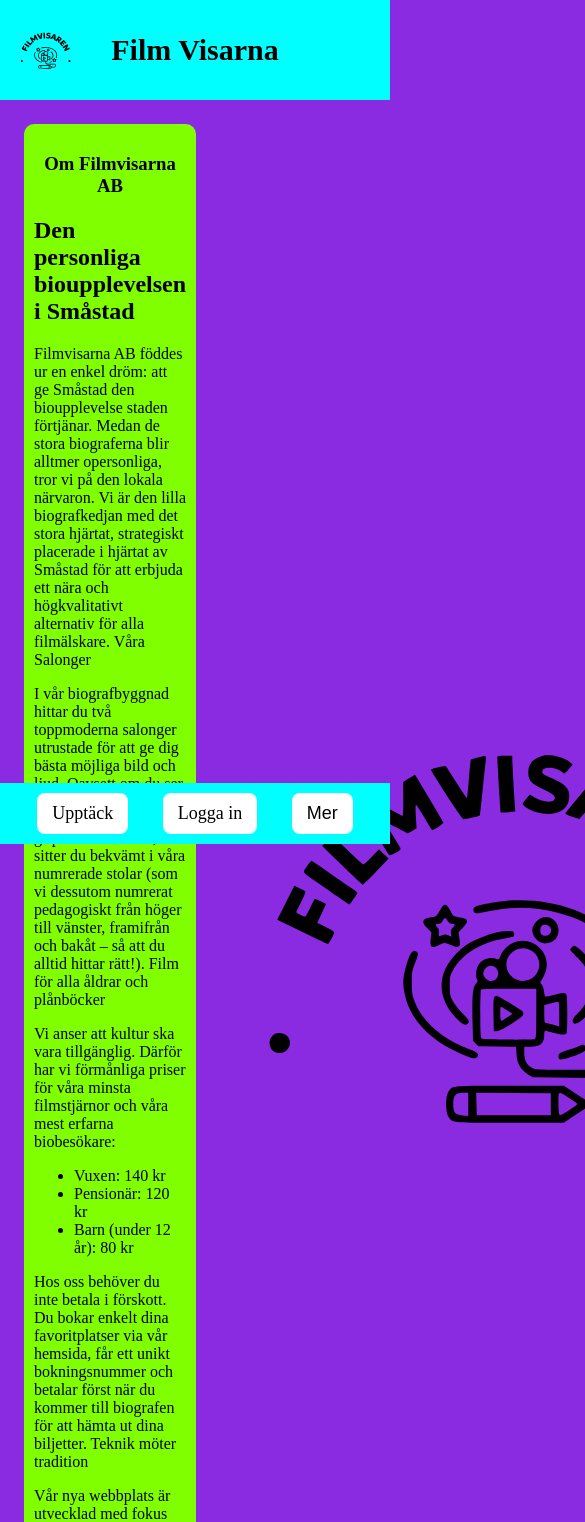
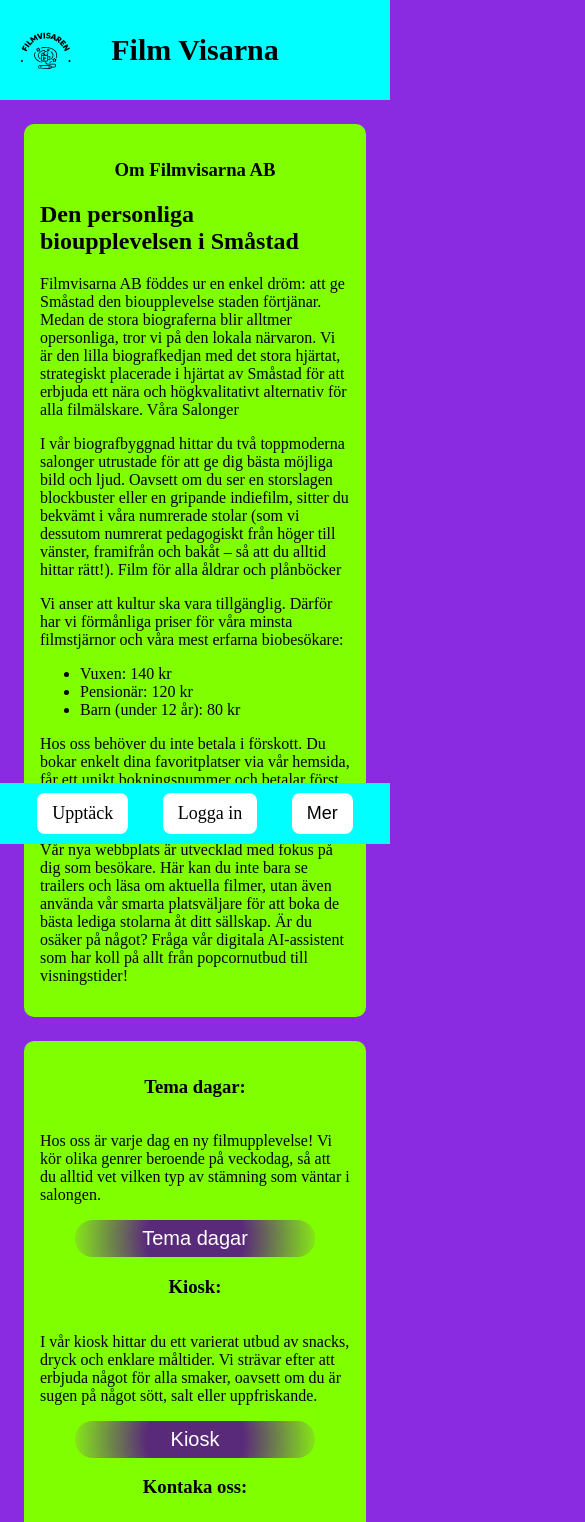
Before and after one commit to hkmp1303/filmvisarna, a React (Vite) app: page /aboutus in a window 390 px wide. Shown: the top 1522 px of the page, 585 px wide, since content can reach past the window. Built offline with nearby package versions, Linux system fonts and the light colour scheme.

Commit message:
fixed mobile view

```diff
--- a/src/css/AboutUsPage.css
+++ b/src/css/AboutUsPage.css
@@ -14,11 +14,13 @@
         cursor: pointer;
         font-size: 0.85rem;
         font-size: 20px;
+        width: 15rem;
+        justify-self: center;
     }
 
     .aboutus-info {
         background-color: chartreuse;
-        padding: 10px;
+        padding: 1rem;
         border-radius: 10px;
 
         h1 {
@@ -36,6 +38,7 @@
         align-items: center;
         justify-content: center;
         border-radius: 10px;
+        padding: 1rem;
 
         h3 {
             text-align: center;
@@ -60,3 +63,155 @@
         }
     }
 }
+
+/*Tablet fix*/
+@media (max-width: 1250px) {
+
+    .aboutus-page {
+
+        display: grid;
+        grid-template-columns: 1fr;
+        padding: 1.5rem;
+        gap: 1.5rem;
+
+        button {
+            background: radial-gradient(circle, #5a2a7a 40%, #b527d81a 100%);
+            border: 0cap solid #7a5a9a;
+            color: white;
+            padding: 7px;
+            border-radius: 18px;
+            cursor: pointer;
+            font-size: 0.85rem;
+            font-size: 20px;
+            width: 15rem;
+            justify-self: center;
+        }
+
+        .aboutus-info {
+            background-color: chartreuse;
+            padding: 1rem;
+            border-radius: 10px;
+
+            h1 {
+                text-align: center;
+            }
+        }
+
+        .big-logo {
+            justify-self: center;
+
+            img {
+                max-width: 150px;
+            }
+        }
+
+        .side-link {
+            background-color: chartreuse;
+            display: grid;
+            align-items: center;
+            justify-content: center;
+            border-radius: 10px;
+            padding: 1rem;
+            margin-bottom: 3rem;
+
+            h3 {
+                text-align: center;
+            }
+
+            .td-box {
+                display: grid;
+                align-items: center;
+                justify-content: center;
+            }
+
+            .k-box {
+                display: grid;
+                align-items: center;
+                justify-content: center;
+            }
+
+            .ko-box {
+                display: grid;
+                align-items: center;
+                justify-content: center;
+            }
+        }
+    }
+}
+
+
+/*Mobile View*/
+@media (max-width: 768px) {
+
+    .aboutus-page {
+
+        display: grid;
+        grid-template-columns: 1fr;
+        padding: 1.5rem;
+        gap: 1.5rem;
+
+        button {
+            background: radial-gradient(circle, #5a2a7a 40%, #b527d81a 100%);
+            border: 0cap solid #7a5a9a;
+            color: white;
+            padding: 7px;
+            border-radius: 18px;
+            cursor: pointer;
+            font-size: 0.85rem;
+            font-size: 20px;
+            width: 15rem;
+            justify-self: center;
+        }
+
+        .aboutus-info {
+            background-color: chartreuse;
+            padding: 1rem;
+            border-radius: 10px;
+
+            h1 {
+                text-align: center;
+            }
+        }
+
+        .big-logo {
+            display: none;
+            justify-self: center;
+
+            img {
+                max-width: 150px;
+            }
+        }
+
+        .side-link {
+            background-color: chartreuse;
+            display: grid;
+            align-items: center;
+            justify-content: center;
+            border-radius: 10px;
+            padding: 1rem;
+            margin-bottom: 3rem;
+
+            h3 {
+                text-align: center;
+            }
+
+            .td-box {
+                display: grid;
+                align-items: center;
+                justify-content: center;
+            }
+
+            .k-box {
+                display: grid;
+                align-items: center;
+                justify-content: center;
+            }
+
+            .ko-box {
+                display: grid;
+                align-items: center;
+                justify-content: center;
+            }
+        }
+    }
+}
--- a/src/partials/Footer.tsx
+++ b/src/partials/Footer.tsx
@@ -45,7 +45,7 @@ export default function Footer() {
         {menuOpen && (
           <div className="footer-submenu">
             <Link to="/tema-dagar">Tema dagar</Link>
-            <Link to="/om-oss">Om oss</Link>
+            <Link to="/aboutus">Om oss</Link>
             <Link to="/kontakt">Kontakt</Link>
             <Link to="/kiosk">Kiosk</Link>
           </div>
```
